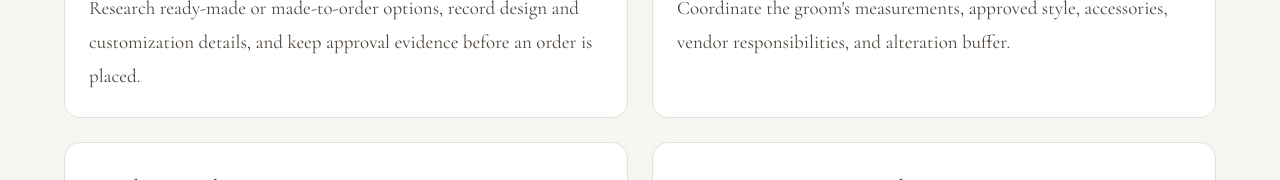
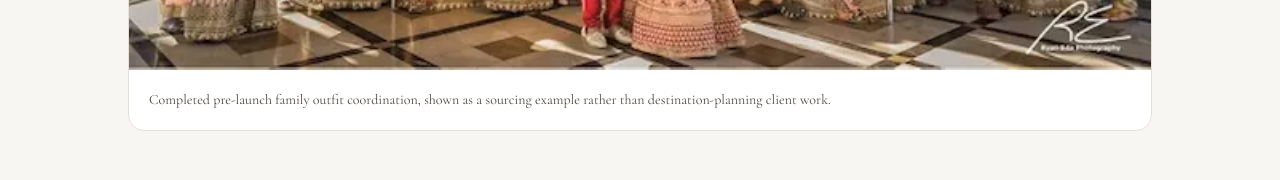
Before and after one commit to leylabernie/v0-ceremony-verse-wedding-concierge, a Next.js app: page /buy-indian-wedding-outfits-from-india in a window 1280 px wide. Shown: the part 1117-1297 px from the top of the page. Built offline with nearby package versions, Linux system fonts and the light colour scheme; no server answers.

Commit message:
Add approved family outfit photo to India shopping page

```diff
--- a/app/buy-indian-wedding-outfits-from-india/page.tsx
+++ b/app/buy-indian-wedding-outfits-from-india/page.tsx
@@ -1,4 +1,5 @@
 import Link from "next/link";
+import Image from "next/image";
 import { SeoNav } from "@/components/seo-nav"
 import { buildMetadata, buildServiceSchema, buildBreadcrumb, JsonLd } from "@/lib/seo";
 
@@ -38,6 +39,22 @@ export default function BuyFromIndiaPage() {
             For couples and families who want access to India-based options without managing every vendor, measurement, approval, shipment, and deadline alone.
           </p>
         </div>
+      </section>
+
+      <section className="px-6 pb-12">
+        <figure className="mx-auto max-w-5xl overflow-hidden rounded-2xl border border-[var(--cv-border)] bg-white">
+          <Image
+            src="/images/proof/prior-outfit-wedding-party.webp"
+            width={640}
+            height={427}
+            sizes="(max-width: 768px) 100vw, 1024px"
+            className="h-auto w-full"
+            alt="Wedding party wearing coordinated Indian outfits from a completed pre-launch family sourcing project"
+          />
+          <figcaption className="p-5 text-sm text-[var(--cv-muted)]">
+            Completed pre-launch family outfit coordination, shown as a sourcing example rather than destination-planning client work.
+          </figcaption>
+        </figure>
       </section>
 
       <section className="py-16 px-6">
```
